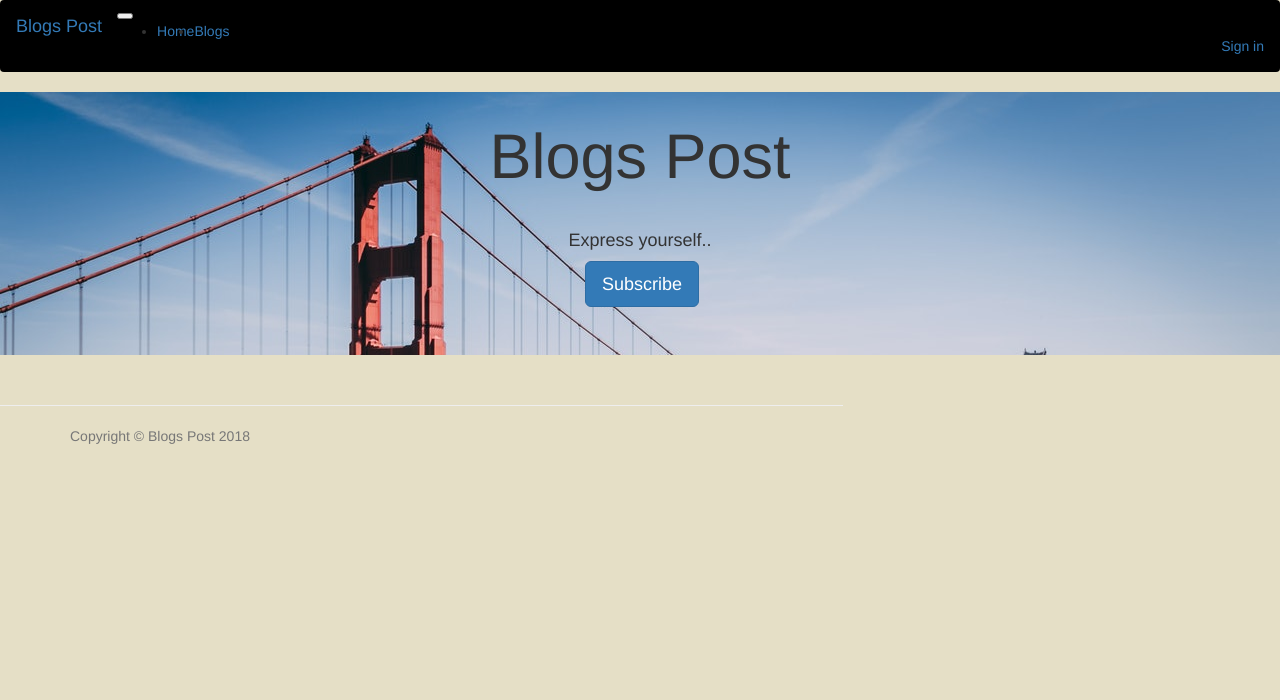
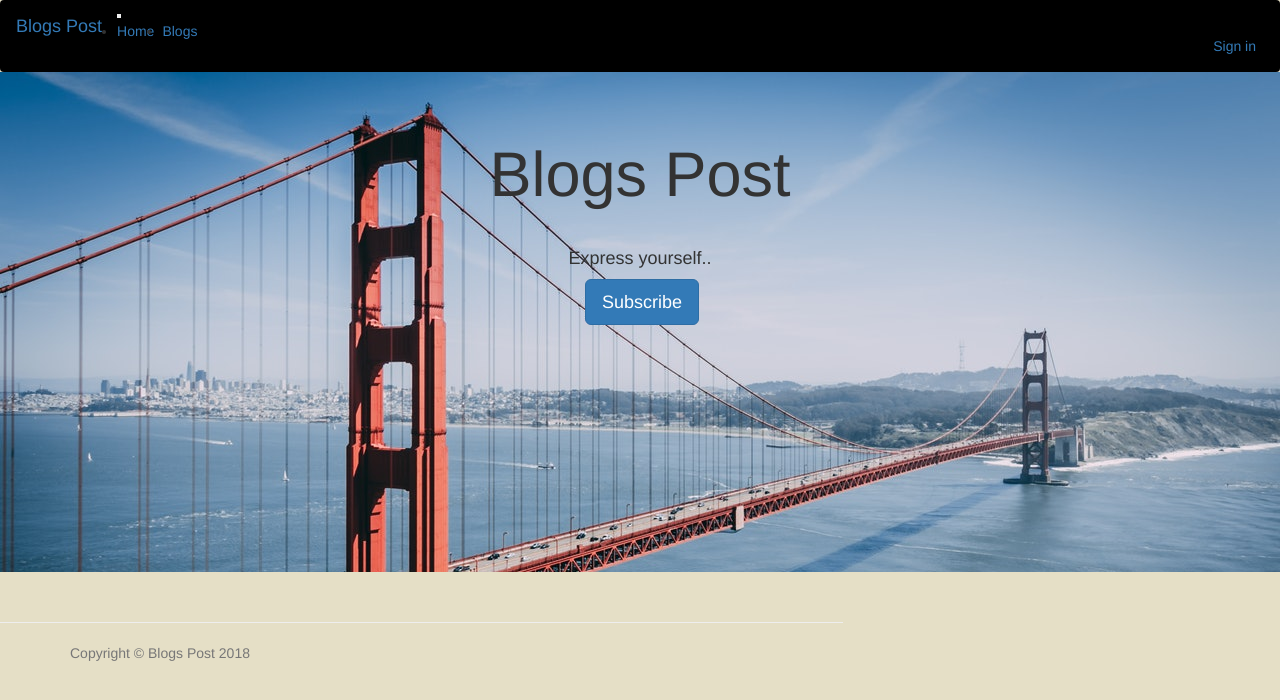
Before and after one commit to IanSani/Blog, a Flask app: page / in a window 1280 px wide. Shown: the top 700 px of the page. Run offline with Flask 2, Linux system fonts and the light colour scheme; data that the repository does not hold is empty; some libraries are stand-ins or nearby versions.

Commit message:
styled home page

```diff
--- a/app/static/css/index.css
+++ b/app/static/css/index.css
@@ -1,3 +1,8 @@
+*{
+  box-sizing: border-box;
+  padding: 0;
+  margin: 0;
+}
 .h1 {
   font-family: 'Indie Flower', cursive;
   /*background-color: rgba(0, 0, 0, );*/
@@ -9,6 +14,10 @@
   margin-right: 350px;
 }
 .jumbotron{
-  padding-top: 10px;
-  height: 50%;
+  margin-top: -20px;
+  height: 500px;
+  background-repeat: no-repeat;
 }
+.nav-link{
+  margin-right: 8px;
+}
--- a/app/templates/base.html
+++ b/app/templates/base.html
@@ -1,5 +1,8 @@
 {% extends 'bootstrap/base.html'%}
 
+{% block navbar %}
+    {% include 'navbar.html' %}
+{% endblock %}
 
 
 
@@ -15,22 +18,28 @@
    {% endif %}
    <link href="https://fonts.googleapis.com/css?family=Indie+Flower" rel="stylesheet">
    <link rel="stylesheet" href="https://use.fontawesome.com/releases/v5.3.1/css/all.css" integrity="sha384-mzrmE5qonljUremFsqc01SB46JvROS7bZs3IO2EmfFsd15uHvIt+Y8vEf7N7fWAU" crossorigin="anonymous">
+   <!-- Font Awesome -->
+  <link rel="stylesheet" href="https://use.fontawesome.com/releases/v5.7.0/css/all.css">
+  <!-- Bootstrap core CSS -->
+  <link href="https://cdnjs.cloudflare.com/ajax/libs/twitter-bootstrap/4.3.1/css/bootstrap.min.css" rel="stylesheet">
+  <!-- Material Design Bootstrap -->
+  <link href="https://cdnjs.cloudflare.com/ajax/libs/mdbootstrap/4.7.4/css/mdb.min.css" rel="stylesheet">
+
+
    <script src="https://use.fontawesome.com/e80d5d0d93.js"></script>
 
  </head>
  <body>
-   {% block navbar %}
-       {% include 'navbar.html' %}
-   {% endblock %}
+   <!-- Font Awesome -->
+  <link rel="stylesheet" href="https://use.fontawesome.com/releases/v5.7.0/css/all.css">
+  <!-- Bootstrap core CSS -->
+  <link href="https://cdnjs.cloudflare.com/ajax/libs/twitter-bootstrap/4.3.1/css/bootstrap.min.css" rel="stylesheet">
+  <!-- Material Design Bootstrap -->
+  <link href="https://cdnjs.cloudflare.com/ajax/libs/mdbootstrap/4.7.4/css/mdb.min.css" rel="stylesheet">
+
 
    {% block content %}
-   <!-- Font Awesome -->
-<link rel="stylesheet" href="https://use.fontawesome.com/releases/v5.7.0/css/all.css">
-<!-- Bootstrap core CSS -->
-<link href="https://cdnjs.cloudflare.com/ajax/libs/twitter-bootstrap/4.3.1/css/bootstrap.min.css" rel="stylesheet">
-<!-- Material Design Bootstrap -->
-<link href="https://cdnjs.cloudflare.com/ajax/libs/mdbootstrap/4.7.4/css/mdb.min.css" rel="stylesheet">
-   {% endblock %}
+  {% endblock %}
 
  </body>
 </html>
--- a/requirements.txt
+++ b/requirements.txt
@@ -14,6 +14,7 @@ Flask-SimpleMDE==0.3.0
 Flask-SQLAlchemy==2.4.0
 Flask-Uploads==0.2.1
 Flask-WTF==0.14.2
+gunicorn==19.9.0
 itsdangerous==1.1.0
 Jinja2==2.10.1
 Mako==1.0.9
```
Also changed, not shown: 3 other files.
